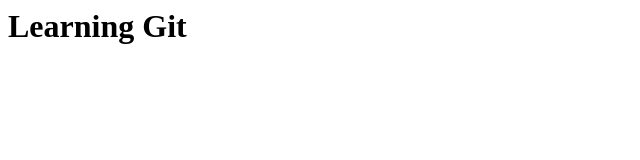
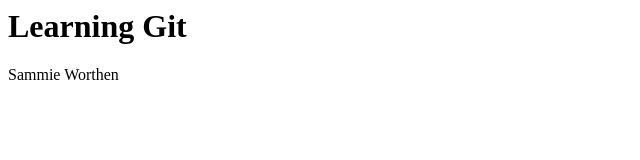
Before and after one commit to sammworthen/learning_git, a plain HTML site: page index.html in a window 1280 px wide. Shown: the whole page, without its empty margins (0-640 px from the left). Drawn offline with Linux system fonts and the light colour scheme.

Commit message:
added name in p tag

```diff
--- a/index.html
+++ b/index.html
@@ -4,6 +4,7 @@
   </head>
   <body>
     <h1>Learning Git</h1>
+    <p>Sammie Worthen</p>
 
     <script src='app.js'></script>
   </body>
```
